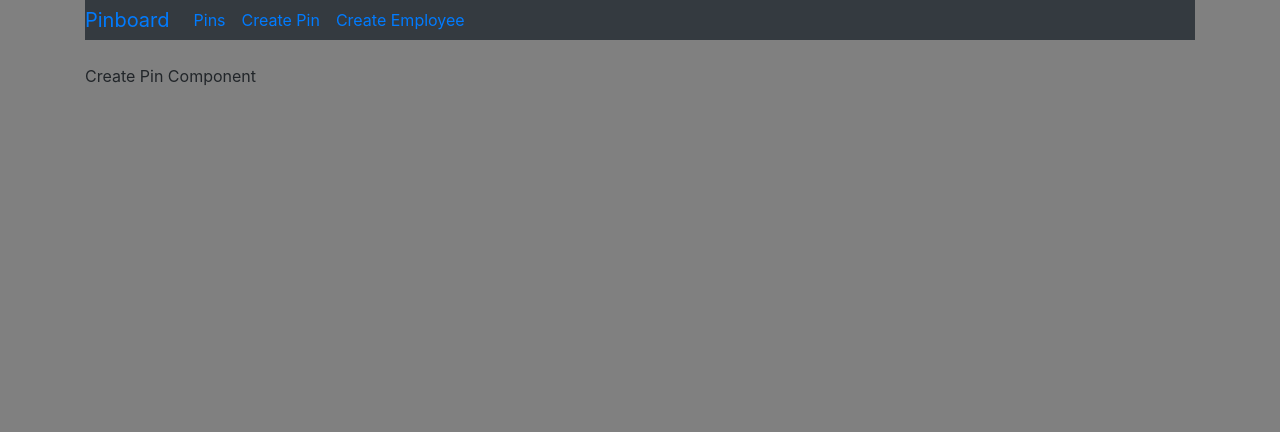
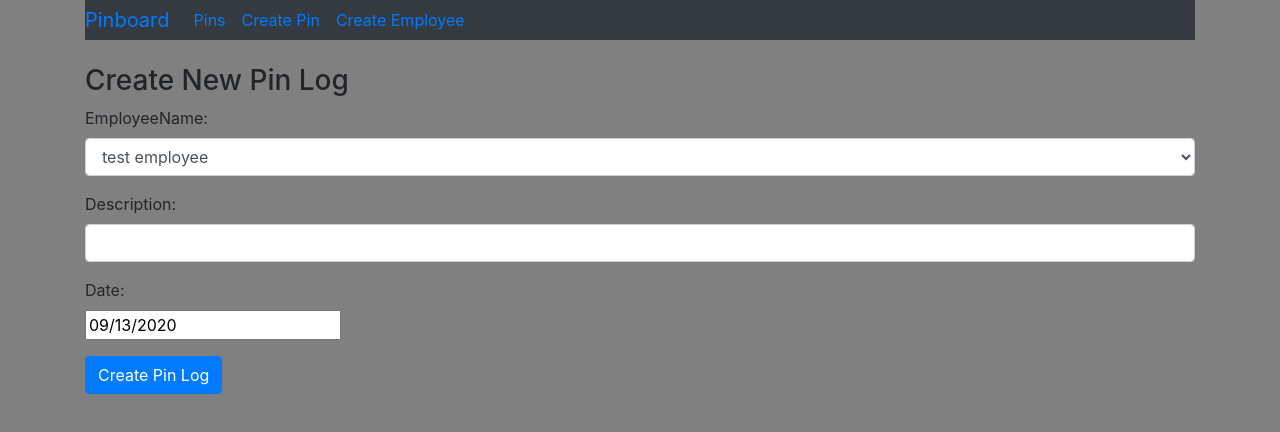
Before and after one commit to mohammadkharma/Employees-Pinboard, a React (Create React App) app: page /create in a window 1280 px wide. Shown: the top 432 px of the page. Built offline with nearby package versions, Linux system fonts and the light colour scheme.

Commit message:
handled the frontend of create-pin component

```diff
--- a/src/components/create-pin.component.js
+++ b/src/components/create-pin.component.js
@@ -1,11 +1,115 @@
 import React, { Component } from "react";
+// import axios from "axios";
+import DatePicker from "react-datepicker";
+import "react-datepicker/dist/react-datepicker.css";
 
 class CreatePin extends Component {
-  state = {};
+  constructor(props) {
+    super(props);
+
+    this.onChangeEmployeeName = this.onChangeEmployeeName.bind(this);
+    this.onChangeDescription = this.onChangeDescription.bind(this);
+    this.onChangeDate = this.onChangeDate.bind(this);
+    this.onSubmit = this.onSubmit.bind(this);
+
+    this.state = {
+      employeeName: "",
+      description: "",
+      date: new Date(),
+      employees: [],
+    };
+  }
+
+  componentDidMount() {
+    this.setState({
+      employees: ["test employee"],
+      employeeName: "test employee",
+    });
+  }
+
+  onChangeEmployeeName(e) {
+    this.setState({
+      employeeName: e.target.value,
+    });
+  }
+
+  onChangeDescription(e) {
+    this.setState({
+      description: e.target.value,
+    });
+  }
+
+  onChangeDate(date) {
+    this.setState({
+      date: date,
+    });
+  }
+
+  onSubmit(e) {
+    e.preventDefault();
+
+    const pin = {
+      employeeName: this.state.employeeName,
+      description: this.state.description,
+      date: this.state.date,
+    };
+
+    console.log(pin);
+
+    window.location = "/";
+  }
+
   render() {
     return (
       <div>
-        <p>Create Pin Component</p>
+        <h3>Create New Pin Log</h3>
+
+        <form onSubmit={this.onSubmit}>
+          <div className="form-group">
+            <label>EmployeeName: </label>
+            <select
+              ref="employeeInput"
+              required
+              className="form-control"
+              value={this.state.employeeName}
+              onChange={this.onChangeEmployeeName}
+            >
+              {this.state.employees.map(function (employee) {
+                return (
+                  <option key={employee} value={employee}>
+                    {employee}
+                  </option>
+                );
+              })}
+            </select>
+          </div>
+          <div className="form-group">
+            <label>Description: </label>
+            <input
+              type="text"
+              required
+              className="form-control"
+              value={this.state.description}
+              onChange={this.onChangeDescription}
+            />
+          </div>
+          <div className="form-group">
+            <label>Date: </label>
+            <div>
+              <DatePicker
+                selected={this.state.date}
+                onChange={this.onChangeDate}
+              />
+            </div>
+          </div>
+          <div className="form-group">
+            <input
+              type="submit"
+              value="Create Pin Log"
+              className="btn btn-primary"
+            />
+          </div>
+        </form>
       </div>
     );
   }
```
